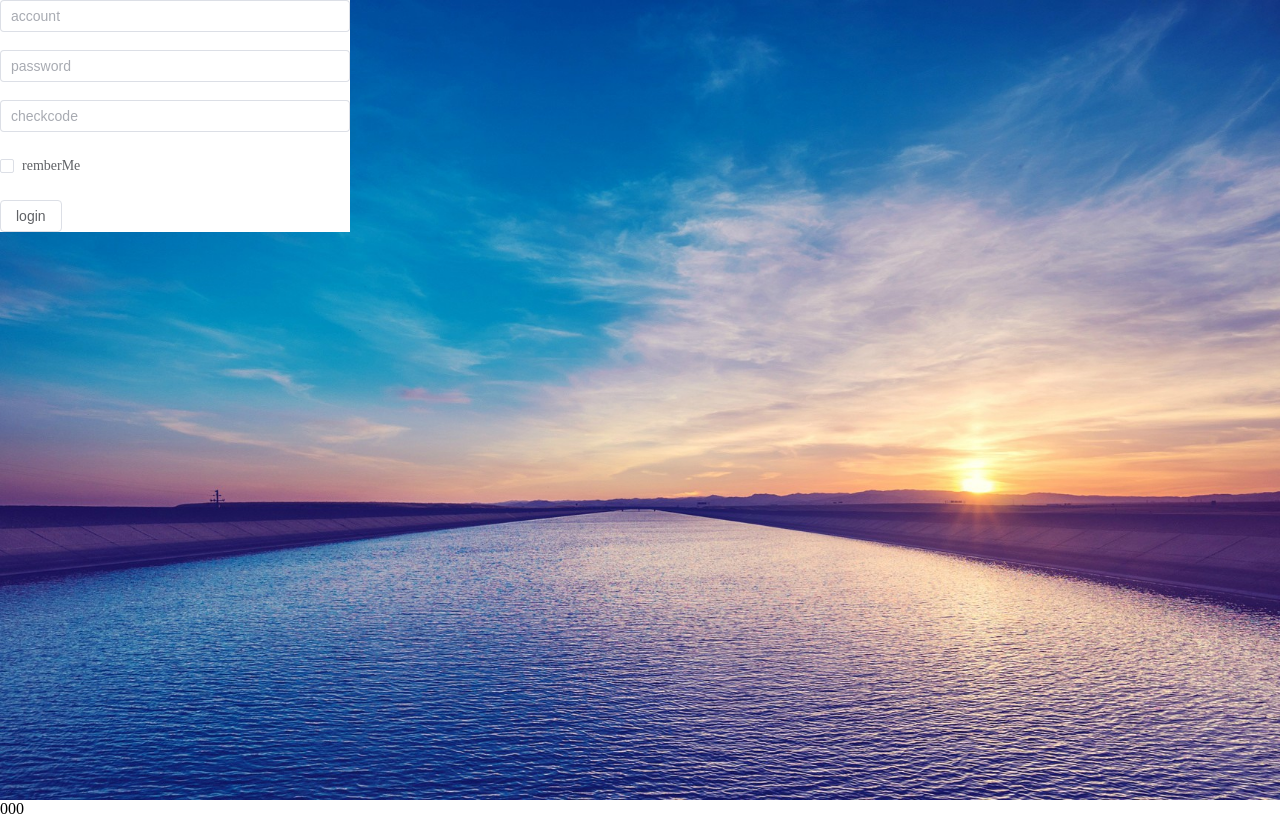
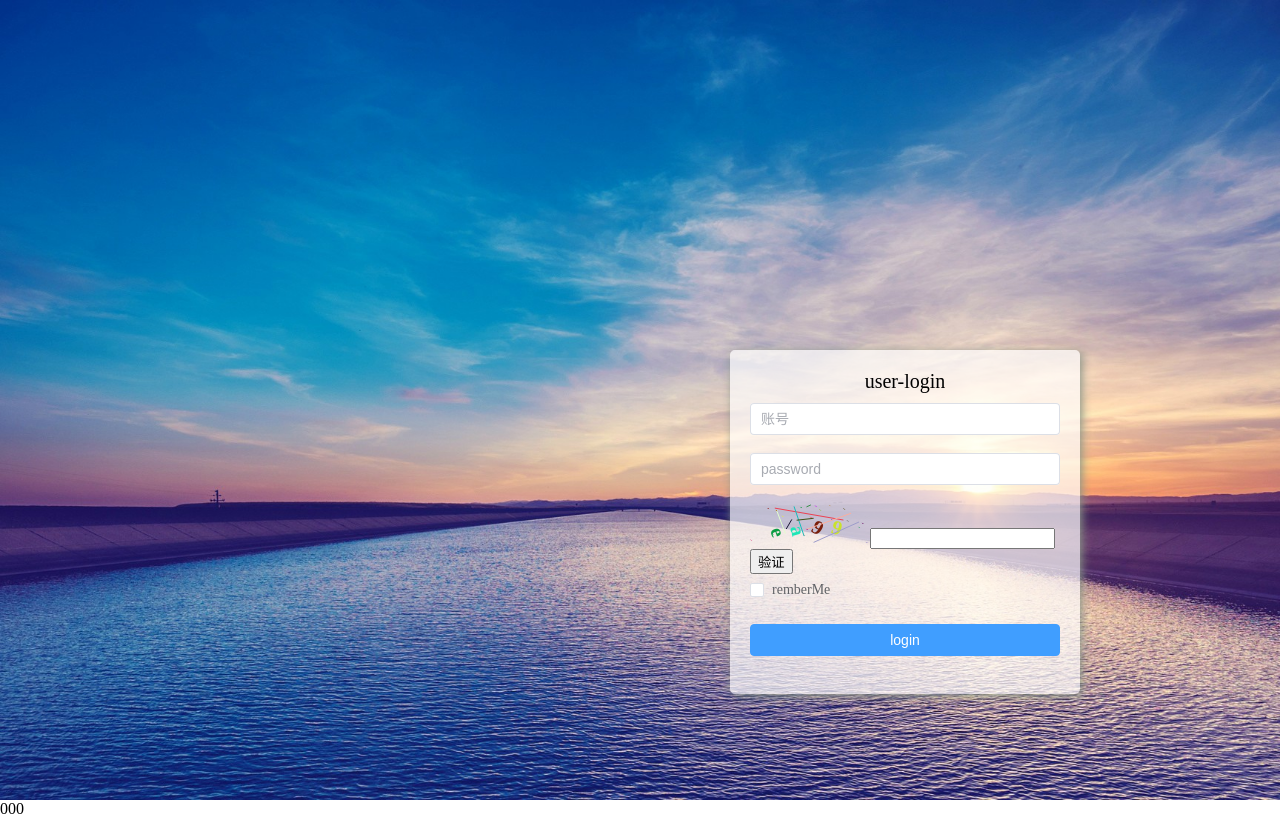
Before and after one commit to chen4546/blog-front, a Vue app in the folder myblog-front-admin/: page /login in a window 1280 px wide. Built offline with nearby package versions, Linux system fonts and the light colour scheme.

Commit message:
验证码组件的编写，完善登录窗

```diff
--- a/myblog-front-admin/package.json
+++ b/myblog-front-admin/package.json
@@ -14,6 +14,7 @@
     "path": "^0.12.7",
     "sass": "^1.77.4",
     "sass-loader": "^14.2.1",
+    "vite-plugin-html": "^3.2.2",
     "vue": "^3.4.21",
     "vue-router": "^4.0.13"
   },
--- /dev/null
+++ b/myblog-front-admin/src/components/checkcode.vue
@@ -0,0 +1,89 @@
+<template>
+  <div>
+    <canvas
+      ref="canvas"
+      width="120"
+      height="40"
+      @click="refreshCanvas"
+    ></canvas>
+    <input type="text" v-model="inputText" />
+    <button @click="verifyCode">验证</button>
+  </div>
+</template>
+
+<script>
+export default {
+  data() {
+    return {
+      inputText: "",
+      codeImageUrl: "",
+      num: "",
+    };
+  },
+  methods: {
+    getColor() {
+      const r = Math.floor(Math.random() * 256);
+      const g = Math.floor(Math.random() * 256);
+      const b = Math.floor(Math.random() * 256);
+      return `rgb(${r},${g},${b})`;
+    },
+    draw() {
+      const canvas = this.$refs.canvas;
+      const context = canvas.getContext("2d");
+      context.clearRect(0, 0, 120, 40); // 清空画布
+
+      const aCode = "0123456789abcdef".split("");
+      let arr = [];
+      for (let i = 0; i < 4; i++) {
+        const x = 20 + i * 20;
+        const y = 20 + Math.random() * 10;
+        const index = Math.floor(Math.random() * aCode.length);
+        const txt = aCode[index];
+        context.font = "bold 20px 微软雅黑";
+        context.fillStyle = this.getColor();
+        context.translate(x, y);
+        const deg = (Math.random() * 90 * Math.PI) / 180;
+        context.rotate(deg);
+        context.fillText(txt, 0, 0);
+        context.rotate(-deg);
+        context.translate(-x, -y);
+        arr.push(txt);
+      }
+      this.num = arr.join("");
+
+      for (let i = 0; i < 8; i++) {
+        context.beginPath();
+        context.moveTo(Math.random() * 120, Math.random() * 40);
+        context.lineTo(Math.random() * 120, Math.random() * 40);
+        context.strokeStyle = this.getColor();
+        context.stroke();
+      }
+
+      for (let i = 0; i < 20; i++) {
+        context.beginPath();
+        const x = Math.random() * 120;
+        const y = Math.random() * 40;
+        context.moveTo(x, y);
+        context.lineTo(x + 1, y + 1);
+        context.strokeStyle = this.getColor();
+        context.stroke();
+      }
+
+      this.codeImageUrl = canvas.toDataURL();
+    },
+    refreshCanvas() {
+      this.draw();
+    },
+    verifyCode() {
+      if (this.inputText === this.num) {
+        alert("验证通过");
+      } else {
+        alert("验证失败");
+      }
+    },
+  },
+  mounted() {
+    this.draw();
+  },
+};
+</script>
--- a/myblog-front-admin/src/router/index.ts
+++ b/myblog-front-admin/src/router/index.ts
@@ -6,6 +6,7 @@ const routes = [
     name: "/登录",
     //component:Login,
     component: () => import("../views/Login.vue"),
+    //redirect: "/login",
   },
 ];
 
--- a/myblog-front-admin/src/views/Login.vue
+++ b/myblog-front-admin/src/views/Login.vue
@@ -1,23 +1,23 @@
 <template>
   <div class="login-body">
     <div class="login-panel">
+      <div class="login-title">user-login</div>
       <el-form :model="fromData">
         <el-form-item label="">
-          <el-input placeholder="account" v-model="fromData.account" />
+          <el-input placeholder="账号" v-model="fromData.account" />
         </el-form-item>
         <el-form-item label="">
           <el-input placeholder="password" v-model="fromData.passwrd" />
         </el-form-item>
-        <el-form-item label="">
-          <el-input placeholder="checkcode" v-model="fromData.checkcode" />
-        </el-form-item>
+        <checkCode />
+
         <el-form-item label="">
           <el-checkbox v-model="fromData.remberMe" :label="true"
             >remberMe</el-checkbox
           >
         </el-form-item>
         <el-form-item label="">
-          <el-button>login</el-button>
+          <el-button type="primary" style="width: 100%">login</el-button>
         </el-form-item>
       </el-form>
     </div>
@@ -25,7 +25,13 @@
 </template>
 <script setup>
 import { reactive, ref } from "vue";
-const fromData = reactive({});
+import checkCode from "../components/checkcode.vue";
+const fromData = reactive({
+  account: "",
+  password: "",
+  remberMe: false,
+});
+//const checkCodeUrl = "api/checkCode"; //验证码接口，先保留，期待后续实现
 </script>
 <style lang="scss">
 .login-body {
@@ -38,6 +44,23 @@ const fromData = reactive({});
 .login-panel {
   width: 350px;
   //height: 150px;
-  background: white;
+  background: rgba(255, 255, 255, 0.7); //半透明登录窗
+  float: right;
+  margin-right: 200px;
+  padding: 20px;
+  margin-top: 350px;
+  border-radius: 5px; //登录窗圆角
+  box-shadow: 2px 2px 10px #889588;
+  .login-title {
+    font-size: 20px;
+    text-align: center;
+    margin-bottom: 10px;
+  }
+  /*  .check-code-panel {
+    display: flex;
+    .input-panel {
+      flex: 1;
+    }
+  }*/
 }
 </style>
```
Also changed, not shown: 1 other file (tests, documents, lock files or other folders).
